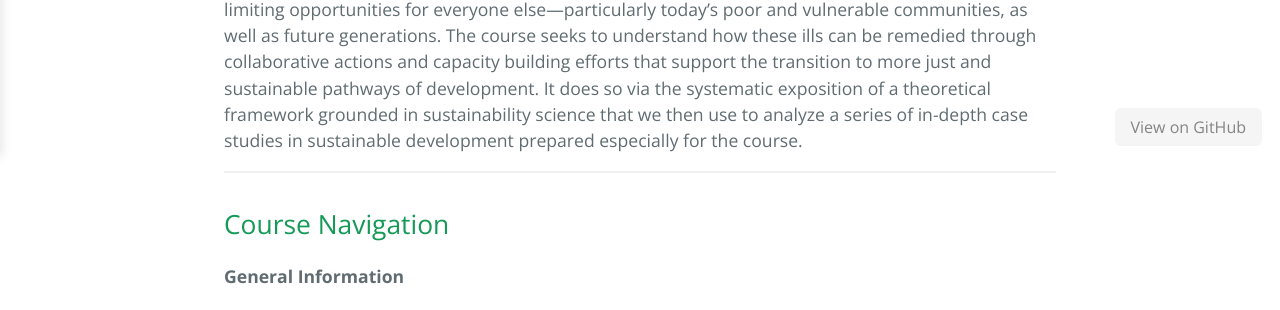
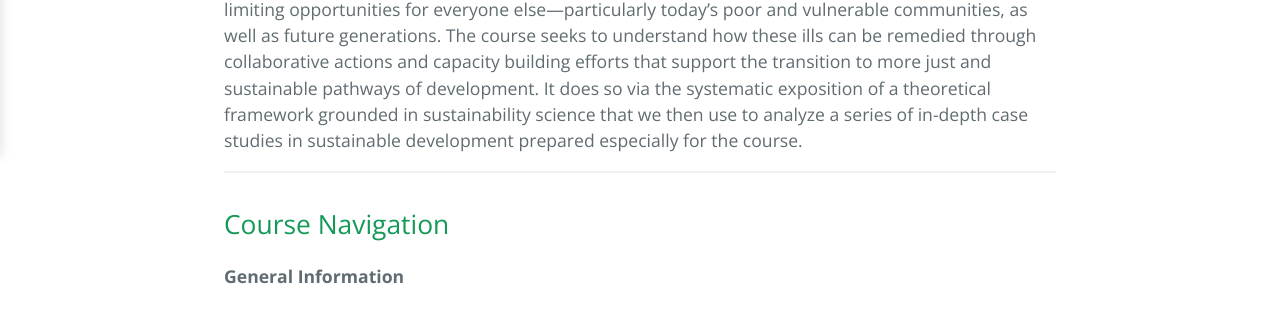
Before and after one commit to agharley/sustdev, a Jekyll site: the page built from index.md, in a window 1280 px wide. Shown: the part 743-1053 px from the top of the page. Built offline with Jekyll 4.4.1, drawn with Linux system fonts in a browser that asks for light colours; our own code applies the rules of GitHub Pages for plain Markdown files.

Commit message:
deleting floating button

```diff
--- a/_layouts/default.html
+++ b/_layouts/default.html
@@ -129,12 +129,6 @@
       {{ content }}
     </main>
 
-    <!-- View on GitHub Button -->
-    <div style="position: fixed; bottom: 18px; right: 18px; opacity: 0.6; z-index: 100;">
-      <a href="https://github.com/agharley/sustdev" style="background: #eee; color: #333; padding: 8px 16px; border-radius: 6px; text-decoration: none; font-size: 1em;">
-        View on GitHub
-      </a>
-    </div>
 
     <!-- Navigation JavaScript -->
     <script>
```
